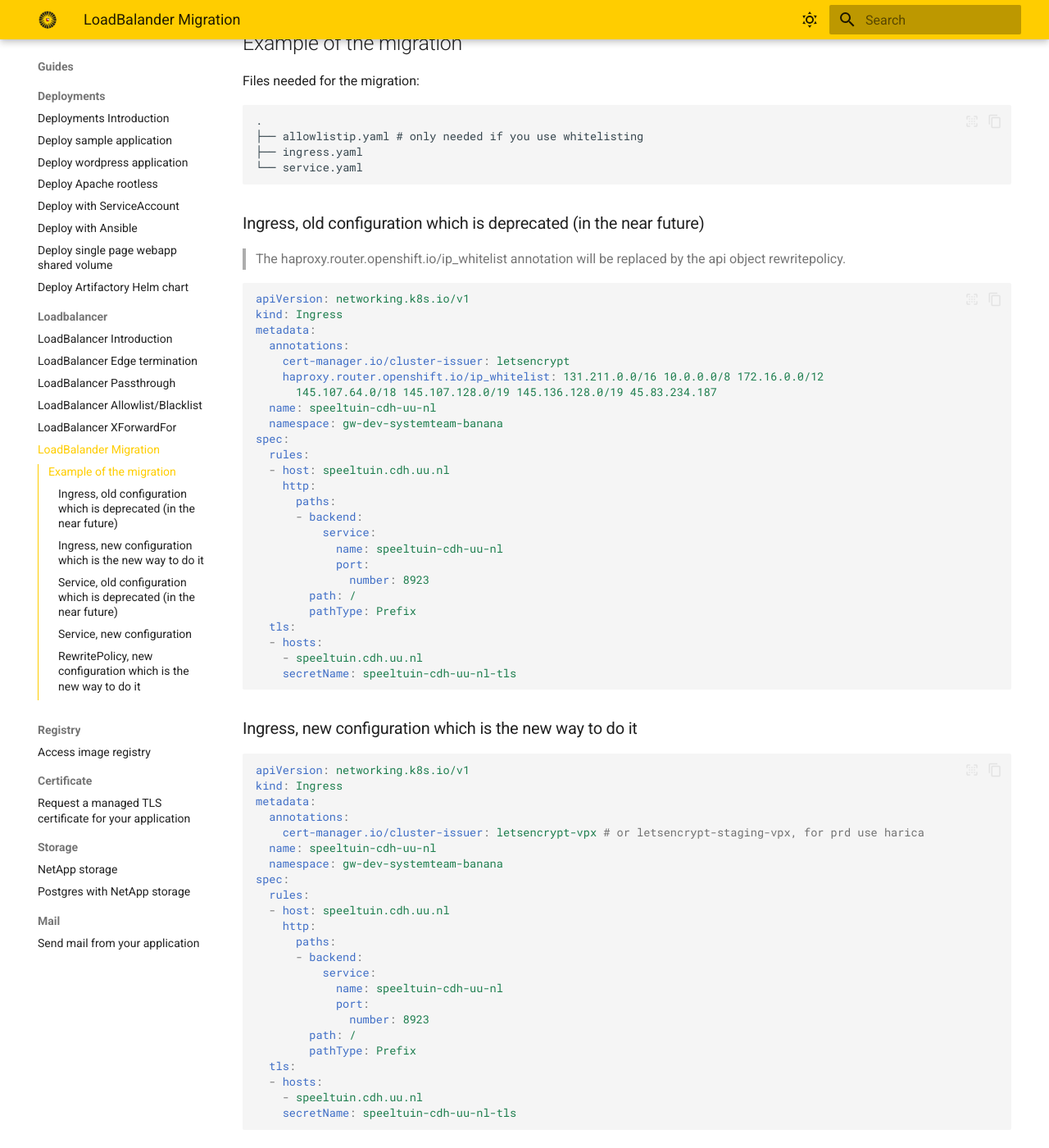
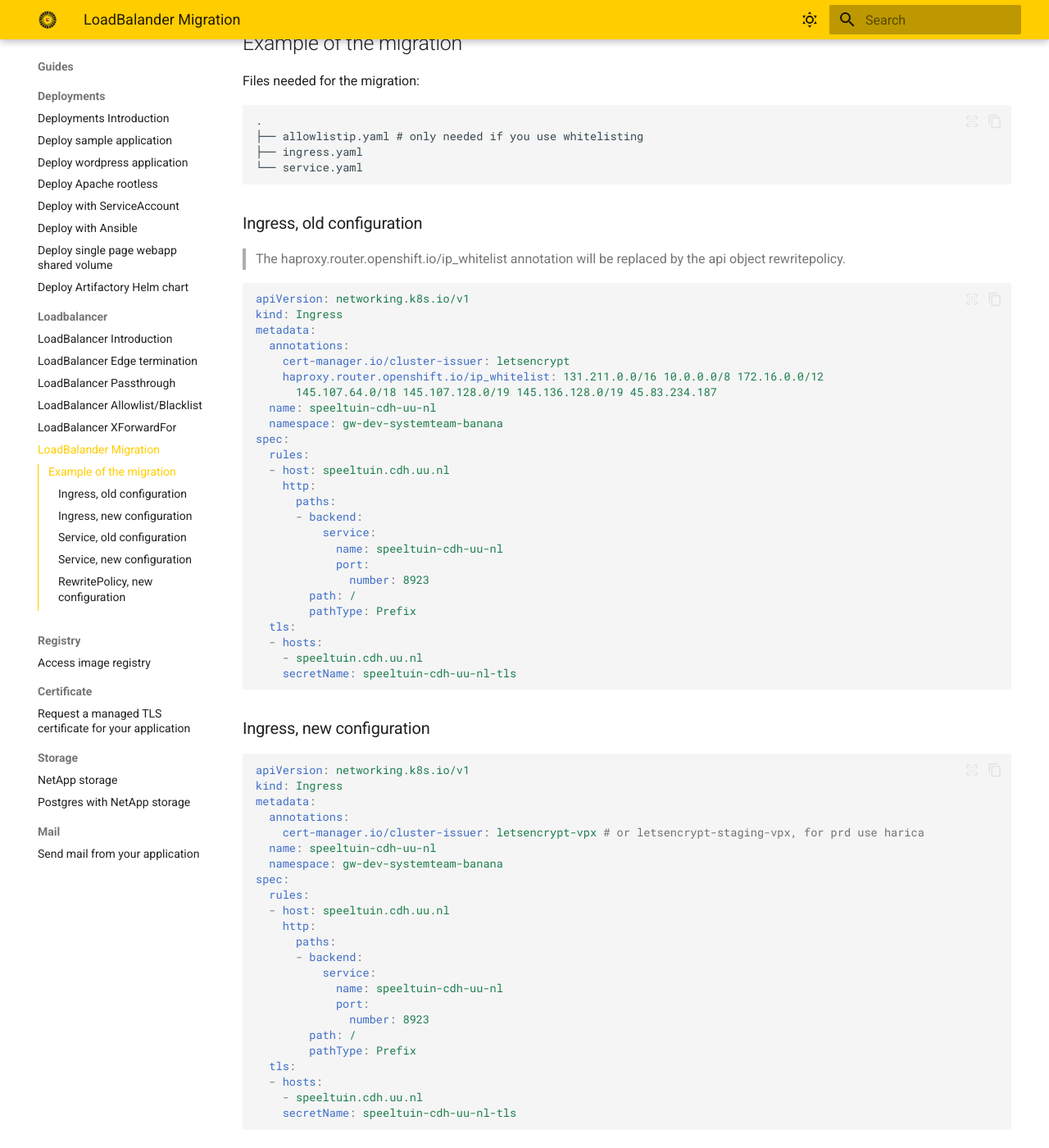
Before and after one commit to UtrechtUniversity/containerplatform-docs, an MkDocs documentation site: the page built from docs/content/guides/loadbalancer-migration.md, in a window 1280 px wide and 1400 px high, scrolled down 298 px. Shown: the whole window at 82% size. Built offline with MkDocs 1.6.1 and Material for MkDocs 9.7.7, drawn with Linux system fonts in a browser that asks for light colours; some of the changed text lies outside the part shown.

Commit message:
make website more readable

````diff
--- a/docs/content/guides/loadbalancer-migration.md
+++ b/docs/content/guides/loadbalancer-migration.md
@@ -11,7 +11,7 @@ Files needed for the migration:
 └── service.yaml
 ```
 
-### Ingress, old configuration which is deprecated (in the near future)
+### Ingress, old configuration
 > The haproxy.router.openshift.io/ip_whitelist annotation will be replaced by the api object rewritepolicy.
 
 ```yaml
@@ -42,7 +42,7 @@ spec:
     secretName: speeltuin-cdh-uu-nl-tls
 ```
 
-### Ingress, new configuration which is the new way to do it
+### Ingress, new configuration
 ```yaml
 apiVersion: networking.k8s.io/v1
 kind: Ingress
@@ -69,7 +69,7 @@ spec:
     secretName: speeltuin-cdh-uu-nl-tls
 ```
 
-### Service, old configuration which is deprecated (in the near future)
+### Service, old configuration
 
 ```yaml
 apiVersion: v1
@@ -110,7 +110,7 @@ spec:
     app: speeltuin-cdh-uu-nl
 ```
 
-### RewritePolicy, new configuration which is the new way to do it
+### RewritePolicy, new configuration
 > See the guide [Loadbalancer-white-black-list](loadbalancer-white-black-list.md) for examples and more information.
 
 ```yaml
````
